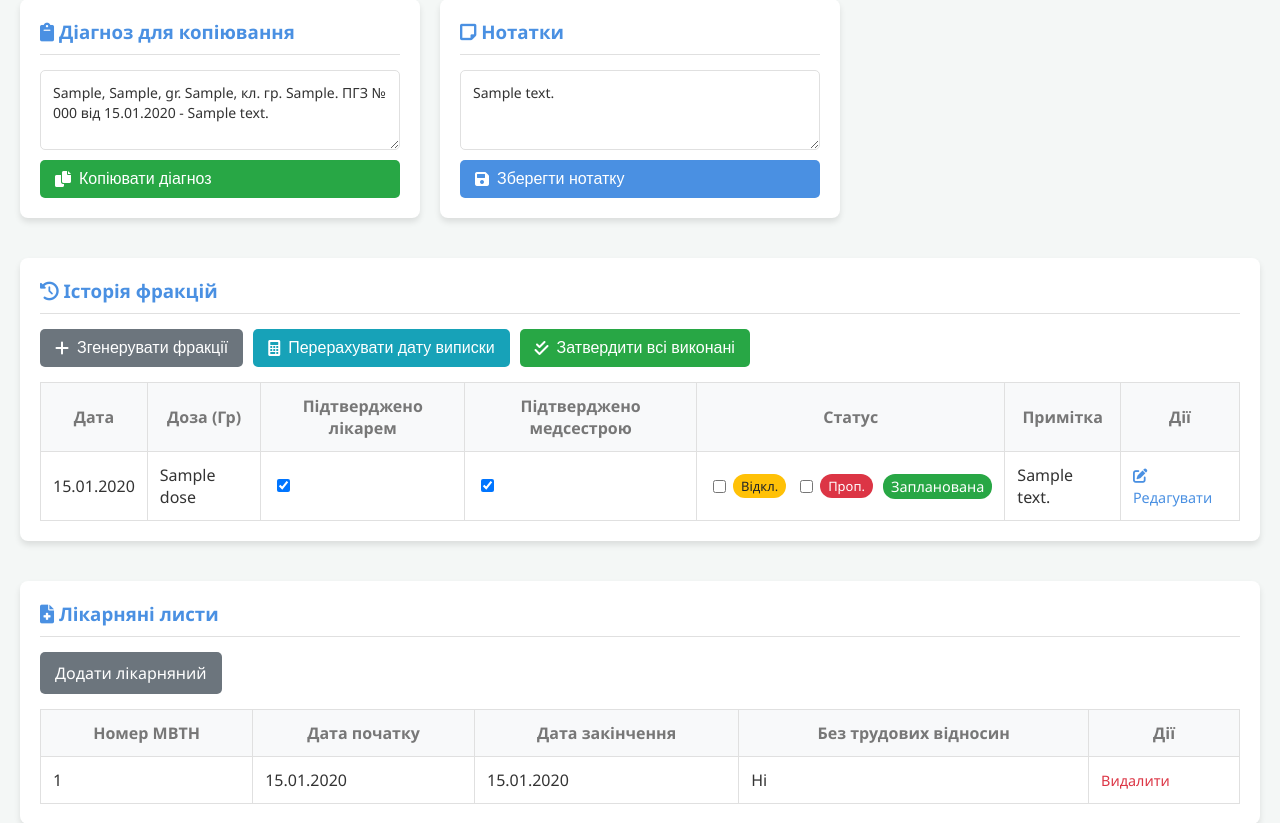
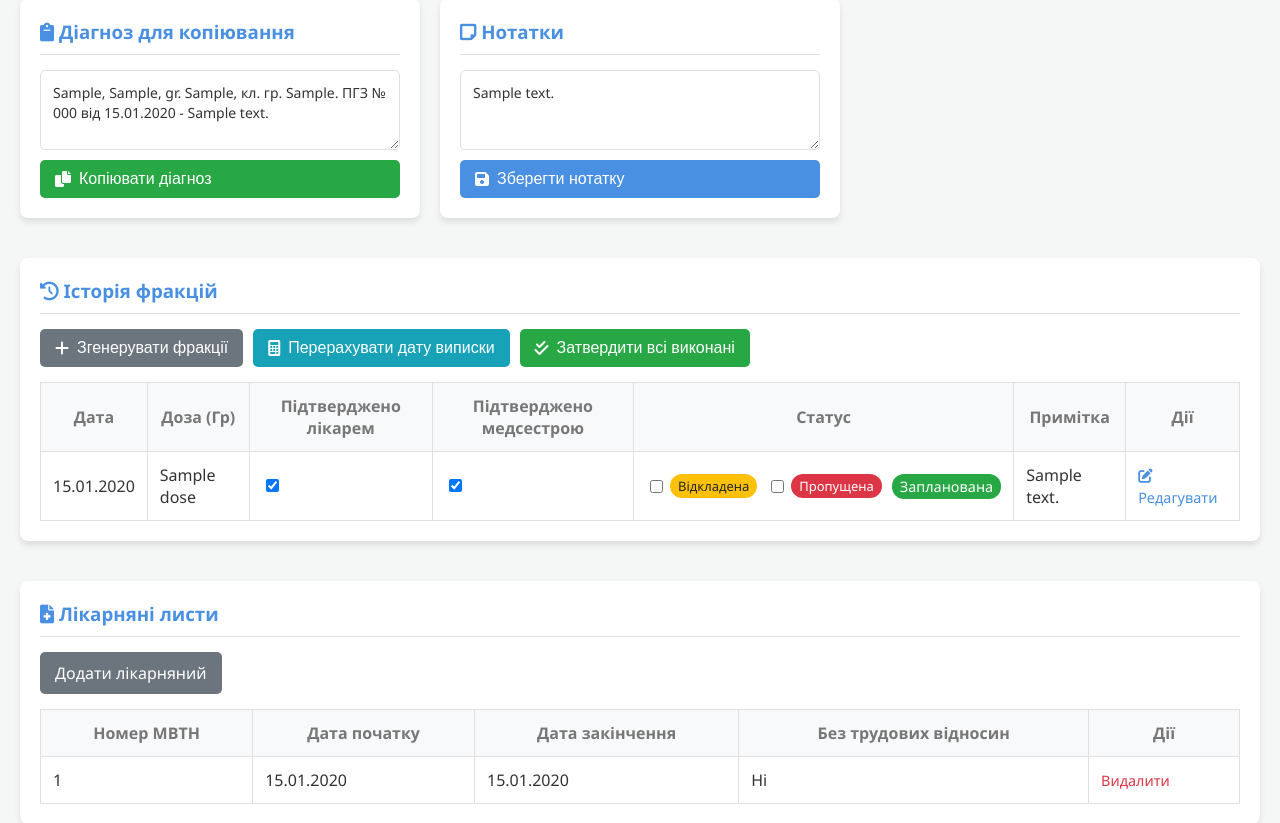
Before and after one commit to 3nc0re/radiotherapy_cms, a Django app: template templates/patients/patient_detail.html in a window 1280 px wide. Shown: the part 1157-1980 px from the top of the page. Run offline with Django 5.2, Linux system fonts and the light colour scheme; tables that the repository leaves empty hold one stand-in row (values such as "Sample post"); the template is opened without the code that fills it: values that come from a table or form of the project are taken from there, most other values are stand-ins (such as "Sample title", 1, 10 or a date in 2020).

Commit message:
fix: resolve 500 error on toggle and remove abbreviations

```diff
--- a/patients/models.py
+++ b/patients/models.py
@@ -222,6 +222,13 @@ class Patient(models.Model):
     def get_latest_medical_incapacity(self):
         return self.medical_incapacities.order_by('-end_date').first()
 
+    def recalculate_received_dose(self):
+        """Перераховує отриману дозу на основі виконаних фракцій"""
+        from django.db.models import Sum
+        total = self.fractions.filter(delivered=True).aggregate(total_dose=Sum('dose'))['total_dose']
+        self.received_dose = total or 0.0
+        self.save()
+
     def get_diagnosis_text_for_copy(self):
         """Формує текст діагнозу для копіювання в інші системи"""
         parts = []
--- a/templates/patients/fraction_list.html
+++ b/templates/patients/fraction_list.html
@@ -136,14 +136,14 @@
                                            {% if fraction.is_postponed %}checked{% endif %}
                                            onchange="toggleFractionStatus({{ fraction.pk }}, 'is_postponed', this)"
                                            class="form-check-input fraction-toggle">
-                                    <span class="badge badge-warning" style="margin: 0;">Відкл.</span>
+                                    <span class="badge badge-warning" style="margin: 0;">Відкладена</span>
                                 </label>
                                 <label style="margin: 0; font-size: 0.9em; display: flex; align-items: center; gap: 4px;">
                                     <input type="checkbox"
                                            {% if fraction.is_missed %}checked{% endif %}
                                            onchange="toggleFractionStatus({{ fraction.pk }}, 'is_missed', this)"
                                            class="form-check-input fraction-toggle">
-                                    <span class="badge badge-danger" style="margin: 0;">Проп.</span>
+                                    <span class="badge badge-danger" style="margin: 0;">Пропущена</span>
                                 </label>
                                 {% if not fraction.is_postponed and not fraction.is_missed %}
                                     <span class="badge badge-success">Запланована</span>
--- a/templates/patients/patient_detail.html
+++ b/templates/patients/patient_detail.html
@@ -212,14 +212,14 @@
                                            {% if fraction.is_postponed %}checked{% endif %}
                                            onchange="toggleFractionStatus({{ fraction.pk }}, 'is_postponed', this)"
                                            class="form-check-input fraction-toggle">
-                                    <span class="badge badge-warning" style="margin: 0;">Відкл.</span>
+                                    <span class="badge badge-warning" style="margin: 0;">Відкладена</span>
                                 </label>
                                 <label style="margin: 0; font-size: 0.9em; display: flex; align-items: center; gap: 4px;">
                                     <input type="checkbox"
                                            {% if fraction.is_missed %}checked{% endif %}
                                            onchange="toggleFractionStatus({{ fraction.pk }}, 'is_missed', this)"
                                            class="form-check-input fraction-toggle">
-                                    <span class="badge badge-danger" style="margin: 0;">Проп.</span>
+                                    <span class="badge badge-danger" style="margin: 0;">Пропущена</span>
                                 </label>
                                 {% if not fraction.is_postponed and not fraction.is_missed %}
                                     <span class="badge badge-success">Запланована</span>
```
